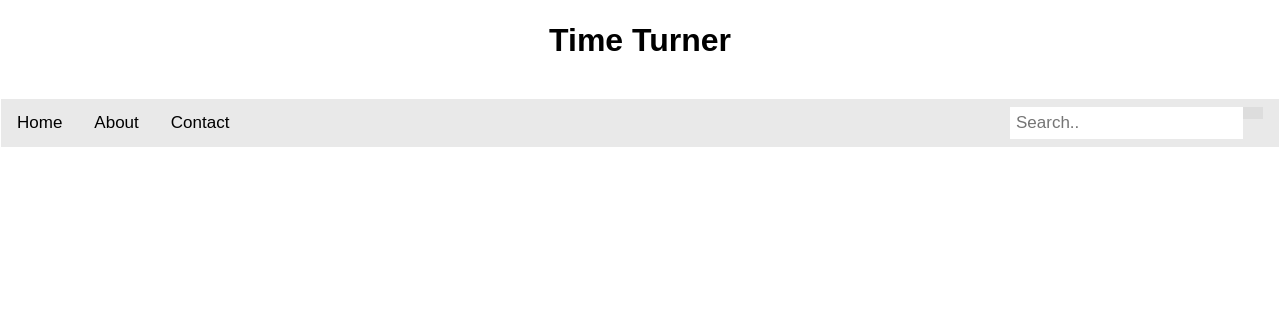
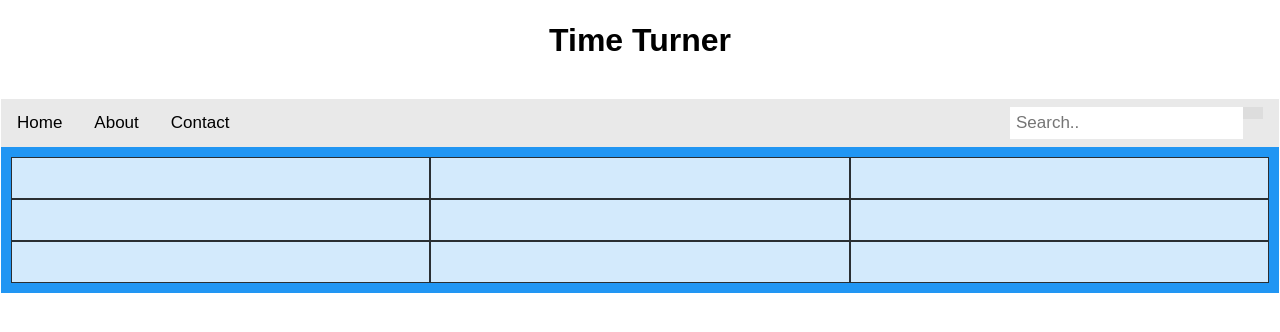
Before and after one commit to alexytsu/CSE-Hackathon-2018, a Flask app: page / in a window 1280 px wide. Shown: the top 332 px of the page. Run offline with Flask 2, Linux system fonts and the light colour scheme.

Commit message:
buttons and grid

```diff
--- a/routes.py
+++ b/routes.py
@@ -9,5 +9,5 @@ def homePage():
 		print("Course:" ,course)
 		prereqs = get_all_prequisites(course)
 		print(prereqs)
-
+		return render_template('home.html', prereqList=prereqs, search=True)
 	return render_template('home.html')
--- a/static/styles/style.css
+++ b/static/styles/style.css
@@ -70,3 +70,17 @@ body {
     border: 1px solid #ccc;
   }
 }
+
+.grid-container {
+  display: grid;
+  grid-template-columns: auto auto auto;
+  background-color: #2196F3;
+  padding: 10px;
+}
+.grid-item {
+  background-color: rgba(255, 255, 255, 0.8);
+  border: 1px solid rgba(0, 0, 0, 0.8);
+  padding: 20px;
+  font-size: 30px;
+  text-align: center;
+}
--- a/templates/home.html
+++ b/templates/home.html
@@ -14,4 +14,23 @@
     </form>
   </div>
 </div>
+<div>
+  {% if search %}
+    {% for prereq in prereqList %}
+    <button type="button">{{prereq._name}}</button>
+    {% endfor %}
+  {% endif %}
+</div>
+<div class="grid-container">
+  <div class="grid-item"></div>
+  <div class="grid-item"></div>
+  <div class="grid-item"></div>
+  <div class="grid-item"></div>
+  <div class="grid-item"></div>
+  <div class="grid-item"></div>
+  <div class="grid-item"></div>
+  <div class="grid-item"></div>
+  <div class="grid-item"></div>
+</div>
+
 {% endblock %}
```
Also changed, not shown: 1 other file.
